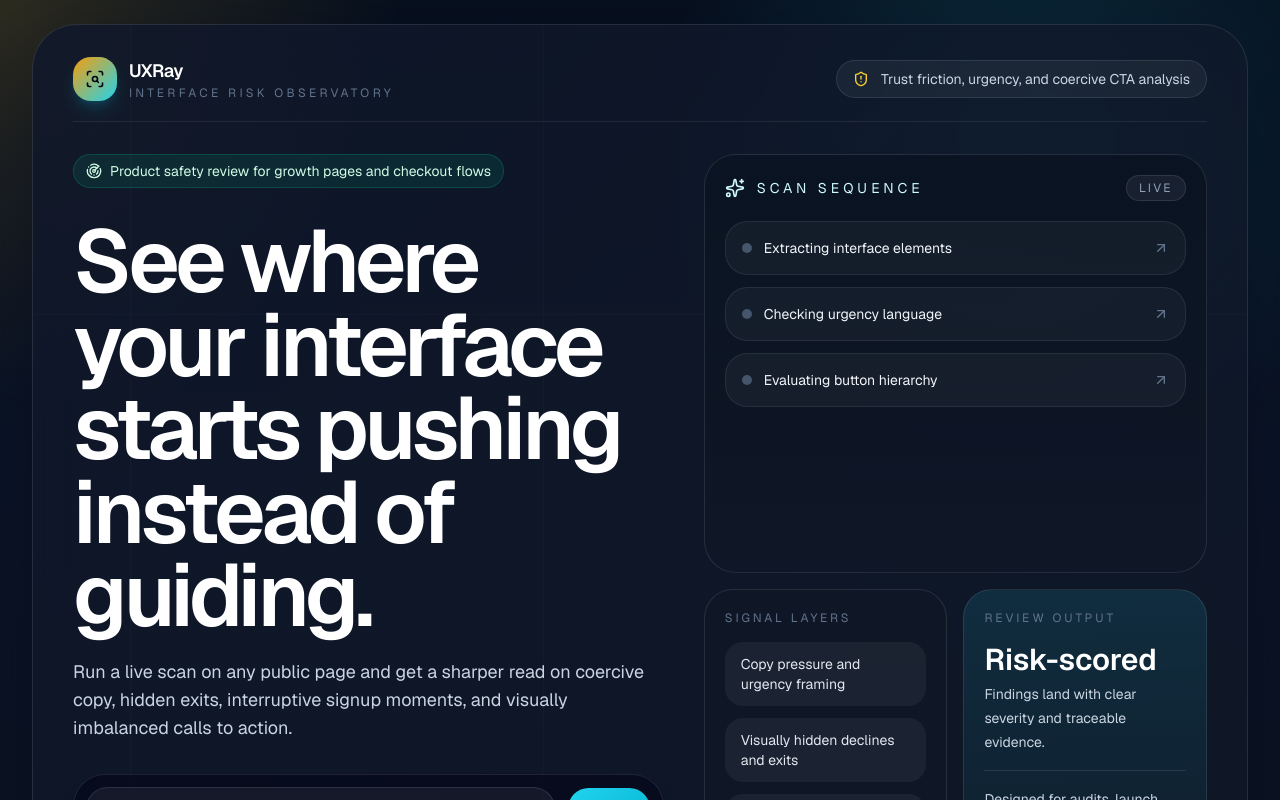
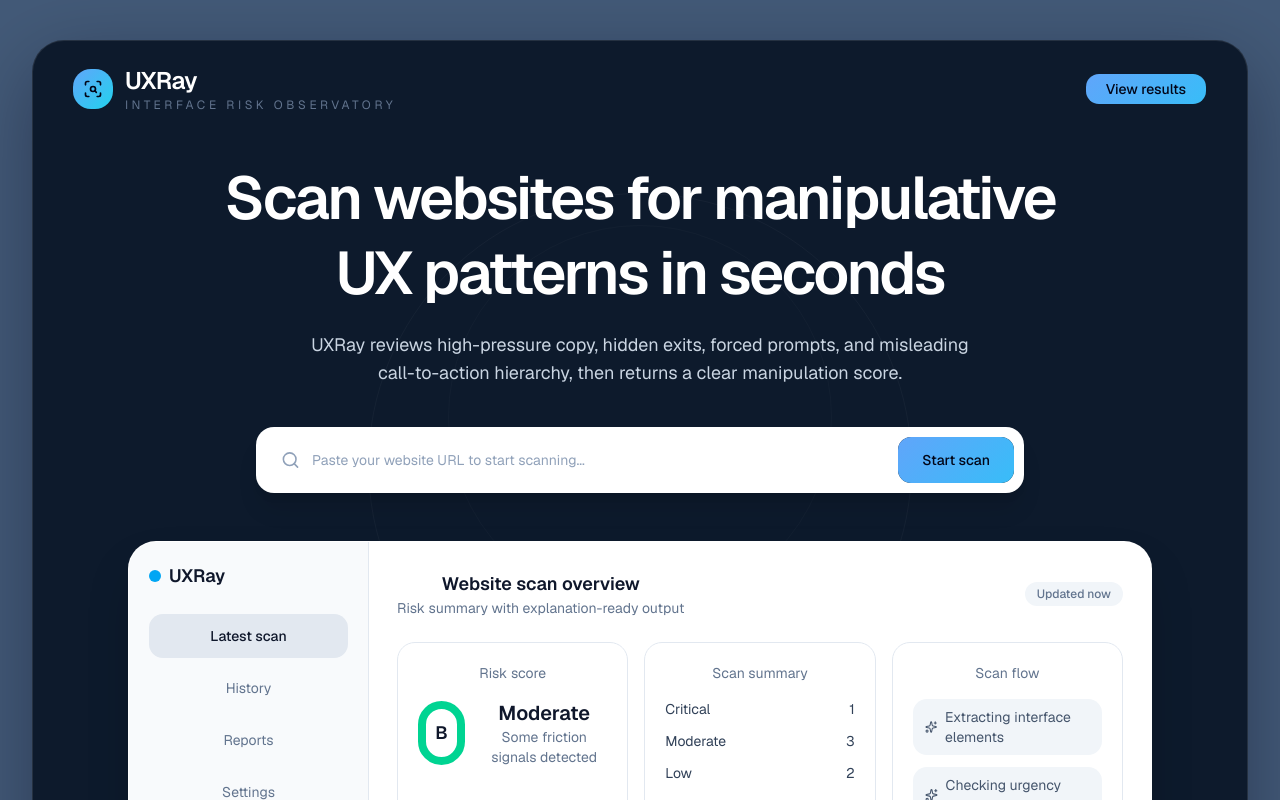
Before and after one commit to ranjithasahu-dev/UXRay, a Next.js app: page / in a window 1280 px wide. Shown: the top 800 px of the page. Built offline with nearby package versions, Linux system fonts and the light colour scheme.

Commit message:
feat: implement core UXRay scanning types, result dashboard, and visualization components

```diff
--- a/components/uxray-dashboard.tsx
+++ b/components/uxray-dashboard.tsx
@@ -1,14 +1,7 @@
 "use client";
 
 import { AnimatePresence, motion } from "framer-motion";
-import {
-  ArrowUpRight,
-  Radar,
-  ScanSearch,
-  Search,
-  ShieldAlert,
-  Sparkles,
-} from "lucide-react";
+import { ScanSearch, Search, Sparkles } from "lucide-react";
 import { useEffect, useRef, useState, useTransition } from "react";
 
 import { ScanResults } from "@/components/scan-results";
@@ -97,116 +90,146 @@ export function UxRayDashboard() {
   }
 
   return (
-    <main className="min-h-screen overflow-x-hidden bg-[radial-gradient(circle_at_top_left,_rgba(251,191,36,0.16),_transparent_24%),radial-gradient(circle_at_80%_12%,_rgba(34,211,238,0.16),_transparent_26%),linear-gradient(180deg,_#07111f_0%,_#0c1627_42%,_#0d1421_100%)] px-4 py-6 text-white sm:px-6 lg:px-8">
+    <main className="min-h-screen bg-[#435a78] px-4 py-10 text-white sm:px-6 lg:px-8">
       <div className="mx-auto flex w-full max-w-7xl flex-col gap-8">
-        <section className="relative overflow-hidden rounded-[2.8rem] border border-white/10 bg-[linear-gradient(135deg,rgba(15,23,42,0.86),rgba(16,24,39,0.72))] px-6 py-6 shadow-[0_30px_120px_rgba(2,6,23,0.55)] backdrop-blur-xl sm:px-8 sm:py-8 lg:px-10">
-          <div className="pointer-events-none absolute inset-0 opacity-30">
-            <div className="absolute inset-y-0 left-[8%] w-px bg-white/8" />
-            <div className="absolute inset-y-0 left-[42%] w-px bg-white/6" />
-            <div className="absolute inset-x-0 top-[28%] h-px bg-white/6" />
-          </div>
-
-          <div className="relative flex items-center justify-between gap-4 border-b border-white/8 pb-5">
+        <section className="overflow-hidden rounded-[2rem] border border-white/10 bg-[#0d1a2c] px-6 py-6 shadow-[0_24px_80px_rgba(2,6,23,0.35)] sm:px-8 lg:px-10">
+          <div className="flex flex-wrap items-center justify-between gap-6">
             <div className="flex items-center gap-3">
-              <div className="flex size-11 items-center justify-center rounded-2xl bg-[linear-gradient(135deg,#f59e0b,#22d3ee)] text-slate-950 shadow-lg shadow-cyan-500/20">
+              <div className="flex size-10 items-center justify-center rounded-2xl bg-[linear-gradient(135deg,#60a5fa,#22d3ee)] text-slate-950">
                 <ScanSearch className="size-5" />
               </div>
               <div>
-                <p className="text-lg font-semibold tracking-tight text-white">UXRay</p>
-                <p className="text-xs uppercase tracking-[0.28em] text-slate-500">
+                <p className="text-2xl font-semibold tracking-tight text-white">UXRay</p>
+                <p className="text-xs uppercase tracking-[0.3em] text-slate-500">
                   Interface Risk Observatory
                 </p>
               </div>
             </div>
 
-            <div className="hidden items-center gap-3 rounded-full border border-white/10 bg-white/5 px-4 py-2 text-sm text-slate-300 md:flex">
-              <ShieldAlert className="size-4 text-amber-300" />
-              Trust friction, urgency, and coercive CTA analysis
-            </div>
+            <nav className="hidden items-center gap-10 text-sm text-slate-300 md:flex">
+
+            </nav>
+
+            <Button
+              type="button"
+              className="rounded-xl bg-[linear-gradient(135deg,#60a5fa,#38bdf8)] px-5 text-slate-950 hover:opacity-95"
+              onClick={() =>
+                window.scrollTo({
+                  top: document.body.scrollHeight,
+                  behavior: "smooth",
+                })
+              }
+            >
+              View results
+            </Button>
           </div>
 
-          <div className="relative mt-8 grid gap-10 lg:grid-cols-[1.08fr_0.92fr]">
-            <div className="space-y-8">
-              <div className="inline-flex items-center gap-2 rounded-full border border-emerald-400/20 bg-emerald-400/10 px-3 py-1.5 text-sm text-emerald-100">
-                <Radar className="size-4" />
-                Product safety review for growth pages and checkout flows
-              </div>
+          <div className="relative mt-12 text-center">
+            <div className="pointer-events-none absolute left-1/2 top-8 h-[28rem] w-[28rem] -translate-x-1/2 rounded-full border border-white/6 opacity-60 sm:h-[34rem] sm:w-[34rem]" />
+            <div className="pointer-events-none absolute left-1/2 top-16 h-[20rem] w-[20rem] -translate-x-1/2 rounded-full border border-white/6 opacity-40 sm:h-[24rem] sm:w-[24rem]" />
 
-              <div className="space-y-5">
-                <h1 className="max-w-4xl text-4xl font-semibold leading-[0.95] tracking-[-0.05em] text-white sm:text-6xl lg:text-[5.5rem]">
-                  See where your interface starts pushing instead of guiding.
+            <div className="relative mx-auto max-w-4xl space-y-5">
+              <h1 className="text-4xl font-semibold leading-tight tracking-[-0.04em] text-white sm:text-6xl">
+                Scan websites for manipulative UX patterns in seconds
               </h1>
-                <p className="max-w-2xl text-base leading-7 text-slate-300 sm:text-lg">
-                  Run a live scan on any public page and get a sharper read on coercive copy,
-                  hidden exits, interruptive signup moments, and visually imbalanced calls to
-                  action.
+              <p className="mx-auto max-w-2xl text-base leading-7 text-slate-300 sm:text-lg">
+                UXRay reviews high-pressure copy, hidden exits, forced prompts, and misleading
+                call-to-action hierarchy, then returns a clear manipulation score.
               </p>
             </div>
 
             <form
-                className="rounded-[2rem] border border-white/10 bg-slate-950/60 p-3 shadow-xl shadow-slate-950/30"
+              className="relative mx-auto mt-10 max-w-3xl rounded-2xl border border-white/10 bg-white p-2 shadow-xl"
               onSubmit={(event) => {
                 event.preventDefault();
                 handleScan(url);
               }}
             >
-                <div className="flex flex-col gap-3 sm:flex-row">
-                  <label className="flex flex-1 items-center gap-3 rounded-[1.35rem] border border-white/10 bg-white/6 px-4 py-3">
-                    <Search className="size-5 text-cyan-200" />
+              <div className="flex flex-col gap-2 sm:flex-row">
+                <label className="flex flex-1 items-center gap-3 rounded-xl px-4 py-3 text-slate-900">
+                  <Search className="size-5 text-slate-400" />
                   <input
                     type="url"
                     value={url}
                     onChange={(event) => setUrl(event.target.value)}
-                      placeholder="Paste a website URL"
-                      className="w-full bg-transparent text-sm text-white outline-none placeholder:text-slate-500"
+                    placeholder="Paste your website URL to start scanning..."
+                    className="w-full bg-transparent text-sm outline-none placeholder:text-slate-400"
                   />
                 </label>
                 <Button
                   type="submit"
                   size="lg"
-                    className="h-12 rounded-[1.35rem] bg-[linear-gradient(135deg,#22d3ee,#06b6d4)] px-6 text-slate-950 hover:opacity-95"
+                  className="h-12 rounded-xl bg-[linear-gradient(135deg,#60a5fa,#38bdf8)] px-6 text-slate-950 hover:opacity-95"
                   disabled={isPending}
                 >
-                    {isPending ? "Scanning..." : "Scan"}
+                  {isPending ? "Scanning..." : "Start scan"}
                 </Button>
               </div>
             </form>
 
-              <div className="grid gap-3 sm:grid-cols-3">
-                <div className="rounded-[1.6rem] border border-white/8 bg-white/5 p-4">
-                  <p className="text-xs uppercase tracking-[0.24em] text-slate-500">
-                    Detects
-                  </p>
-                  <p className="mt-3 text-xl font-semibold text-white">Five manipulation patterns</p>
+            <div className="relative mx-auto mt-12 max-w-5xl overflow-hidden rounded-[1.75rem] border border-white/10 bg-white shadow-2xl">
+              <div className="grid min-h-[22rem] gap-0 md:grid-cols-[240px_1fr]">
+                <div className="border-b border-slate-200 bg-slate-50 p-5 md:border-b-0 md:border-r">
+                  <div className="flex items-center gap-2 text-slate-900">
+                    <div className="size-3 rounded-full bg-sky-500" />
+                    <span className="text-lg font-semibold">UXRay</span>
                   </div>
-                <div className="rounded-[1.6rem] border border-white/8 bg-white/5 p-4">
-                  <p className="text-xs uppercase tracking-[0.24em] text-slate-500">
-                    Returns
-                  </p>
-                  <p className="mt-3 text-xl font-semibold text-white">Score, risk, and evidence</p>
+                  <div className="mt-6 space-y-2">
+                    <div className="rounded-xl bg-slate-200 px-4 py-3 text-sm font-medium text-slate-900">
+                      Latest scan
                     </div>
-                <div className="rounded-[1.6rem] border border-white/8 bg-white/5 p-4">
-                  <p className="text-xs uppercase tracking-[0.24em] text-slate-500">
-                    Highlights
-                  </p>
-                  <p className="mt-3 text-xl font-semibold text-white">Clickable issue overlays</p>
+                    <div className="rounded-xl px-4 py-3 text-sm text-slate-500">History</div>
+                    <div className="rounded-xl px-4 py-3 text-sm text-slate-500">Reports</div>
+                    <div className="rounded-xl px-4 py-3 text-sm text-slate-500">Settings</div>
+                  </div>
+                </div>
+
+                <div className="bg-white p-5 sm:p-7">
+                  <div className="flex items-center justify-between gap-4">
+                    <div>
+                      <p className="text-lg font-semibold text-slate-900">Website scan overview</p>
+                      <p className="text-sm text-slate-500">Risk summary with explanation-ready output</p>
+                    </div>
+                    <div className="rounded-full bg-slate-100 px-3 py-1 text-xs font-medium text-slate-500">
+                      Updated now
+                    </div>
+                  </div>
+
+                  <div className="mt-6 grid gap-4 lg:grid-cols-3">
+                    <div className="rounded-2xl border border-slate-200 p-5">
+                      <p className="text-sm text-slate-500">Risk score</p>
+                      <div className="mt-4 flex items-center gap-4">
+                        <div className="flex size-16 items-center justify-center rounded-full border-8 border-emerald-400 text-lg font-semibold text-slate-900">
+                          B
+                        </div>
+                        <div>
+                          <p className="text-xl font-semibold text-slate-900">Moderate</p>
+                          <p className="text-sm text-slate-500">Some friction signals detected</p>
                         </div>
                       </div>
                     </div>
 
-            <div className="grid gap-4">
-              <div className="rounded-[2rem] border border-white/10 bg-[linear-gradient(180deg,rgba(10,20,34,0.96),rgba(16,24,39,0.88))] p-5">
-                <div className="flex items-center justify-between gap-4">
-                  <div className="flex items-center gap-3 text-cyan-100">
-                    <Sparkles className="size-5" />
-                    <span className="text-sm uppercase tracking-[0.28em]">Scan Sequence</span>
+                    <div className="rounded-2xl border border-slate-200 p-5">
+                      <p className="text-sm text-slate-500">Scan summary</p>
+                      <div className="mt-4 space-y-3">
+                        <div className="flex items-center justify-between text-sm text-slate-700">
+                          <span>Critical</span>
+                          <span>1</span>
                         </div>
-                  <span className="rounded-full border border-white/10 bg-white/6 px-3 py-1 text-xs uppercase tracking-[0.2em] text-slate-400">
-                    Live
-                  </span>
+                        <div className="flex items-center justify-between text-sm text-slate-700">
+                          <span>Moderate</span>
+                          <span>3</span>
+                        </div>
+                        <div className="flex items-center justify-between text-sm text-slate-700">
+                          <span>Low</span>
+                          <span>2</span>
+                        </div>
+                      </div>
                     </div>
 
-                <div className="mt-5 space-y-3">
+                    <div className="rounded-2xl border border-slate-200 p-5">
+                      <p className="text-sm text-slate-500">Scan flow</p>
+                      <div className="mt-4 space-y-3">
                         {progressSteps.map((step, index) => {
                           const isActive = isPending && index === activeStep;
                           const isComplete = result && !isPending;
@@ -215,68 +238,22 @@ export function UxRayDashboard() {
                             <motion.div
                               key={step}
                               layout
-                        className={`rounded-[1.4rem] border px-4 py-4 ${
-                          isActive
-                            ? "border-cyan-300/40 bg-cyan-300/10"
+                              className={`rounded-xl px-3 py-2 text-left text-sm ${isActive
+                                  ? "bg-sky-100 text-sky-900"
                                   : isComplete
-                              ? "border-emerald-300/20 bg-emerald-300/8"
-                              : "border-white/8 bg-white/4"
+                                    ? "bg-emerald-50 text-emerald-900"
+                                    : "bg-slate-100 text-slate-600"
                                 }`}
                             >
-                        <div className="flex items-center justify-between gap-4">
-                          <div className="flex items-center gap-3">
-                            <div
-                              className={`size-2.5 rounded-full ${
-                                isActive
-                                  ? "bg-cyan-300"
-                                  : isComplete
-                                    ? "bg-emerald-300"
-                                    : "bg-slate-600"
-                              }`}
-                            />
-                            <p className="text-sm text-slate-100">{step}</p>
-                          </div>
-                          <ArrowUpRight className="size-4 text-slate-500" />
+                              <div className="flex items-center gap-2">
+                                <Sparkles className="size-4" />
+                                <span>{step}</span>
                               </div>
                             </motion.div>
                           );
                         })}
                       </div>
                     </div>
-
-              <div className="grid gap-4 sm:grid-cols-2">
-                <div className="rounded-[1.8rem] border border-white/10 bg-[#111827]/80 p-5">
-                  <p className="text-xs uppercase tracking-[0.24em] text-slate-500">
-                    Signal Layers
-                  </p>
-                  <div className="mt-4 space-y-3">
-                    <div className="rounded-2xl bg-white/5 px-4 py-3 text-sm text-slate-200">
-                      Copy pressure and urgency framing
-                    </div>
-                    <div className="rounded-2xl bg-white/5 px-4 py-3 text-sm text-slate-200">
-                      Visually hidden declines and exits
-                    </div>
-                    <div className="rounded-2xl bg-white/5 px-4 py-3 text-sm text-slate-200">
-                      Dominant versus weakened CTA treatment
-                    </div>
-                  </div>
-                </div>
-
-                <div className="rounded-[1.8rem] border border-white/10 bg-[linear-gradient(180deg,rgba(34,211,238,0.12),rgba(15,23,42,0.3))] p-5">
-                  <p className="text-xs uppercase tracking-[0.24em] text-slate-500">
-                    Review Output
-                  </p>
-                  <div className="mt-4 space-y-4">
-                    <div>
-                      <p className="text-3xl font-semibold text-white">Risk-scored</p>
-                      <p className="mt-1 text-sm leading-6 text-slate-300">
-                        Findings land with clear severity and traceable evidence.
-                      </p>
-                    </div>
-                    <div className="h-px bg-white/10" />
-                    <p className="text-sm leading-6 text-slate-300">
-                      Designed for audits, launch reviews, and fast stakeholder walkthroughs.
-                    </p>
                   </div>
                 </div>
               </div>
--- a/lib/uxray/types.ts
+++ b/lib/uxray/types.ts
@@ -72,6 +72,7 @@ export type ScoreBreakdown = Record<DarkPatternType, number>;
 
 export type ScanMeta = {
   extractionMode: "playwright" | "fixture";
+  note?: string;
 };
 
 export type ScanResult = {
```
Also changed, not shown: components/scan-results.tsx (+43 -5 lines), lib/uxray/fixtures.ts (+20 -8 lines), lib/uxray/scan.ts (+6 -1 lines). Lines whose indentation alone changed are shown as unchanged.
